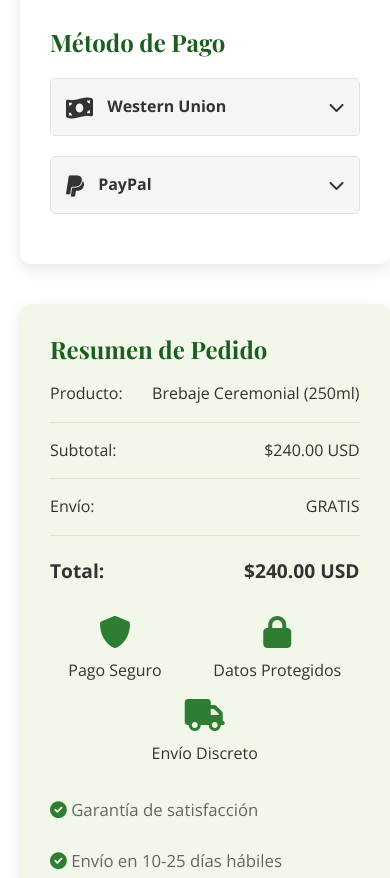
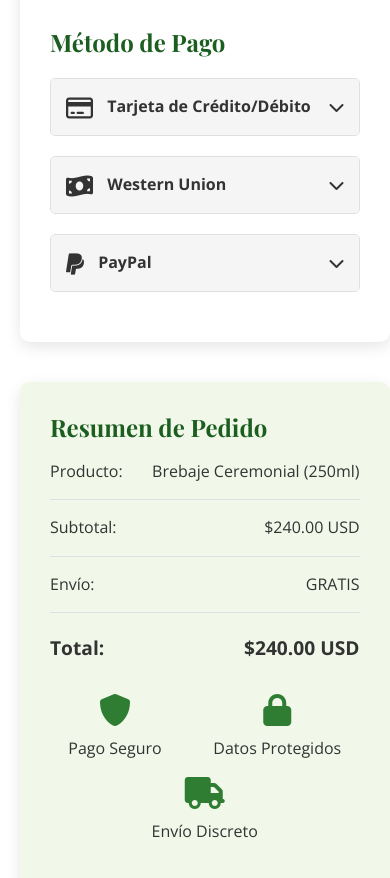
Before and after one commit to loehei/tienda-ayahuasca, a plain HTML site: page pago.html in a window 390 px wide. Shown: the part 1475-2353 px from the top of the page. Drawn offline with nearby package versions, Linux system fonts and the light colour scheme; grey boxes are pictures that could not be loaded.

Commit message:
Update pago.html

```diff
--- a/pago.html
+++ b/pago.html
@@ -1,4 +1,4 @@
-<!DOCTYPE html>
+ <!DOCTYPE html>
 <html lang="es" itemscope itemtype="https://schema.org/WebPage">
 <head>
     <meta charset="UTF-8">
@@ -483,7 +483,52 @@
 
                     <h2 style="font-family: 'Playfair Display', serif; color: var(--primary-dark); margin: 30px 0 20px;">Método de Pago</h2>
 
+                    <div class="payment-method" id="credit-card-method">
+                        <div class="payment-method-header" onclick="togglePaymentMethod('credit-card')">
+                            <span><i class="far fa-credit-card payment-icon"></i> Tarjeta de Crédito/Débito</span>
+                            <i class="fas fa-chevron-down"></i>
+                        </div>
+                        <div class="payment-method-content">
+                            <div class="card-icons">
+                                <img src="https://upload.wikimedia.org/wikipedia/commons/5/5e/Visa_Inc._logo.svg" alt="Visa" width="50" height="20">
+                                <img src="https://upload.wikimedia.org/wikipedia/commons/2/2a/Mastercard-logo.svg" alt="Mastercard" width="50" height="20">
+                                <img src="https://upload.wikimedia.org/wikipedia/commons/3/30/American_Express_logo.svg" alt="American Express" width="50" height="20">
+                            </div>
 
+                            <div class="form-group">
+                                <label for="card-number">Número de Tarjeta *</label>
+                                <input type="text" id="card-number" name="card-number" class="form-control" placeholder="1234 5678 9012 3456" data-payment-field>
+                            </div>
+
+                            <div class="form-row">
+                                <div class="form-group">
+                                    <label for="card-expiry">Fecha de Expiración *</label>
+                                    <input type="text" id="card-expiry" name="card-expiry" class="form-control" placeholder="MM/AA" data-payment-field>
+                                </div>
+                                <div class="form-group">
+                                    <label for="card-cvc">Código CVC *</label>
+                                    <input type="text" id="card-cvc" name="card-cvc" class="form-control" placeholder="123" data-payment-field>
+                                </div>
+                            </div>
+
+                            <div class="form-group">
+                                <label for="card-name">Nombre en la Tarjeta *</label>
+                                <input type="text" id="card-name" name="card-name" class="form-control" data-payment-field>
+                            </div>
+
+                            <input type="hidden" name="payment_method" value="tarjeta">
+
+                            <button type="submit" class="btn">CONFIRMAR PAGO</button>
+
+                            <div class="security-badge">
+                                <i class="fas fa-lock"></i>
+                                <div>
+                                    <strong>Pago 100% Seguro</strong><br>
+                                    Todos los datos están encriptados con tecnología SSL
+                                </div>
+                            </div>
+                        </div>
+                    </div>
 
                     <div class="payment-method" id="western-union-method">
                         <div class="payment-method-header" onclick="togglePaymentMethod('western-union')">
```
